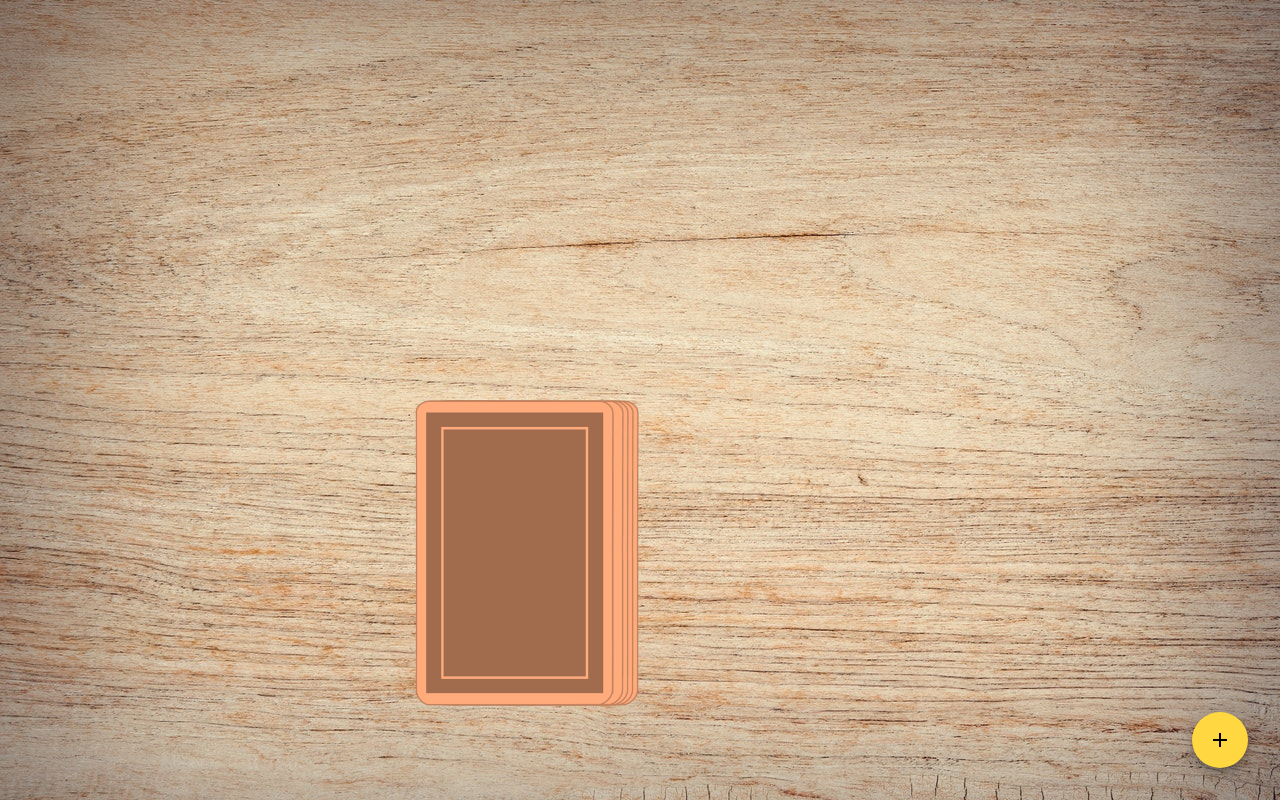
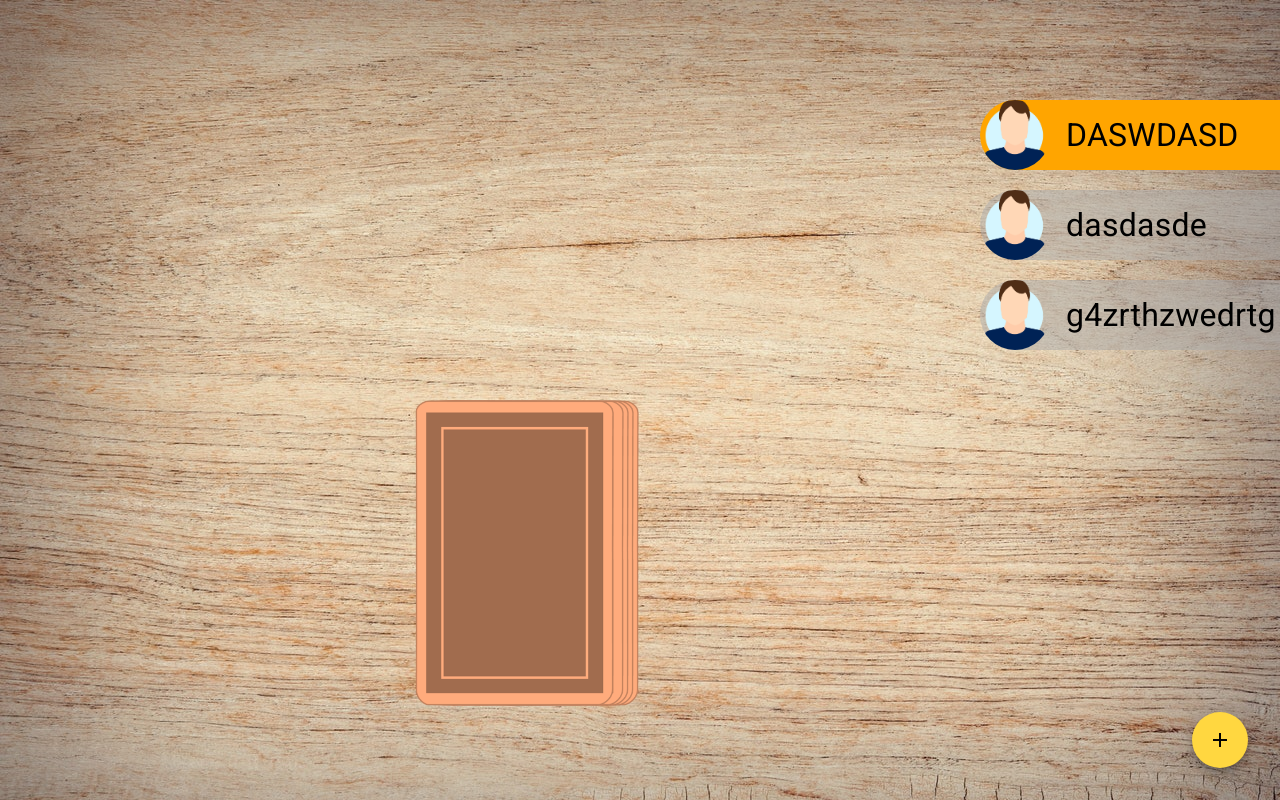
Before and after one commit to spunktbpunkt/RingOfFire, an Angular app: page /game in a window 1280 px wide. Built offline with nearby package versions, Linux system fonts and the light colour scheme.

Commit message:
showing active player

```diff
--- a/src/app/game/game.component.html
+++ b/src/app/game/game.component.html
@@ -1,5 +1,9 @@
-<app-player *ngFor="let player of game!.players, let i = index" [ngStyle]="{'top.px':100+i*120}" class="player-position"
-    [name]="player"></app-player>
+<app-player
+*ngFor="let player of game!.players, let i = index"
+[ngStyle]="{'top.px':100+i*90}"
+class="player-position"
+[name]="player"
+[playerActive]="i == game!.currentPlayer"></app-player>
 
 <div class="field">
 
--- a/src/app/player/player.component.html
+++ b/src/app/player/player.component.html
@@ -1,4 +1,4 @@
-<div class="player">
+<div class="player" [class.player-active]="playerActive">
 <img src="../../assets/img/profile/1.webp" alt="">
 <!-- <span>Name</span> -->
 <span>{{ name }}</span>
--- a/src/app/player/player.component.scss
+++ b/src/app/player/player.component.scss
@@ -2,20 +2,23 @@
     width: 300px;
     display: flex;
     align-items: center;
-    background-color: orange;
+    background-color: rgba(172, 172, 172, 0.5);
     border-top-left-radius: 50px;
     border-bottom-left-radius: 50px;
 
     >span {
         font-size: 32px;
         margin-left: 16px;
-
     }
 
     >img {
-        width: 100px;
-        height: 100px;
+        width: 70px;
+        height: 70px;
         object-fit: cover;
         border-radius: 100%;
     }
 }
+
+.player-active {
+    background-color: orange !important;
+}
--- a/src/app/player/player.component.ts
+++ b/src/app/player/player.component.ts
@@ -9,4 +9,5 @@ import { Component, Input } from '@angular/core';
 })
 export class PlayerComponent {
  @Input()name = "";
+ @Input()playerActive: boolean = false;
 }
--- a/src/models/game.ts
+++ b/src/models/game.ts
@@ -1,5 +1,5 @@
 export class Game {
-    public players:string[] = [];
+    public players:string[] = ["DASWDASD",'dasdasde','g4zrthzwedrtg'];
     public stack:string[] = [];
     public playedCars:string[] = [];
     public currentPlayer:number = 0;
```
Also changed, not shown: src/app/game/game.component.ts (+0 -9 lines).
